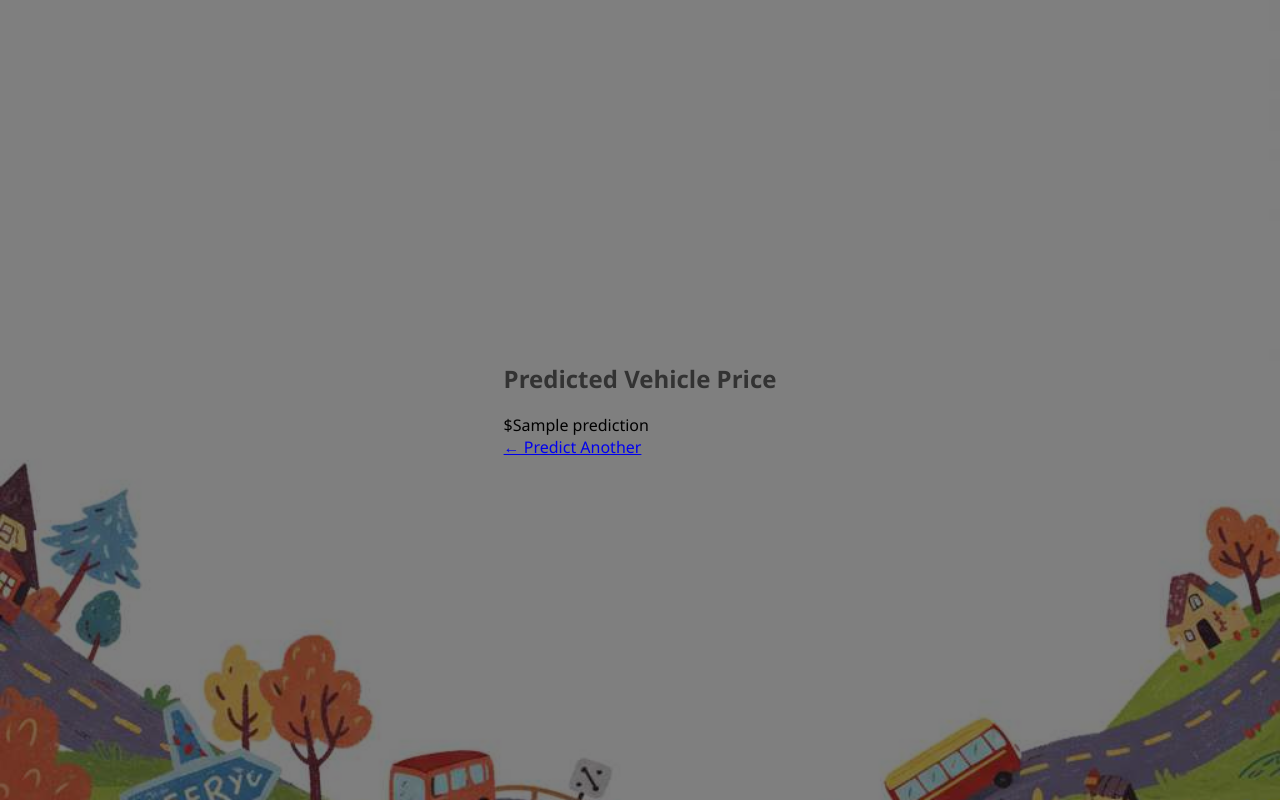
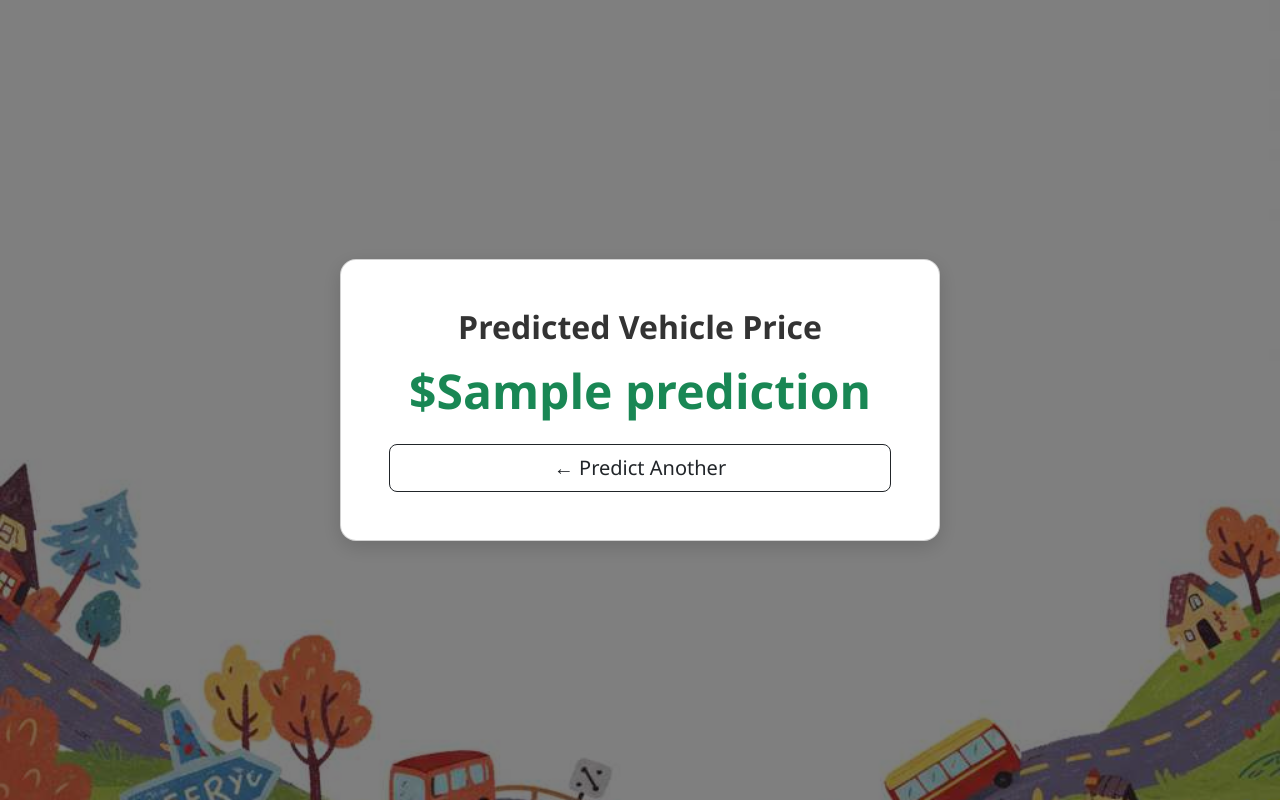
Before and after one commit to Hurmath123/Vehicle-Price-Prediction, a Flask app: template templates/result.html in a window 1280 px wide. Run offline with Flask 3, Linux system fonts and the light colour scheme; the template is opened without the code that fills it: most values are stand-ins (such as "Sample title", 1, 10 or a date in 2020); parts of the project's set-up code (start-up, migrations or seed data) failed here and were passed over.

Commit message:
result.html

```diff
--- a/templates/result.html
+++ b/templates/result.html
@@ -1,15 +1,17 @@
 <!DOCTYPE html>
-<html>
+<html lang="en">
 <head>
+    <meta charset="UTF-8">
     <title>Prediction Result</title>
+    <link rel="stylesheet" href="https://cdn.jsdelivr.net/npm/bootstrap@5.3.0/dist/css/bootstrap.min.css">
     <link rel="stylesheet" href="{{ url_for('static', filename='style.css') }}">
 </head>
 <body>
     <div class="overlay">
-        <div class="result-box">
-            <h2>Predicted Vehicle Price</h2>
-            <div class="price">${{ prediction }}</div>
-            <a href="/" class="btn btn-outline-dark">← Predict Another</a>
+        <div class="card text-center p-5">
+            <h2 class="mb-3">Predicted Vehicle Price</h2>
+            <div class="display-5 text-success fw-bold mb-4">${{ prediction }}</div>
+            <a href="/" class="btn btn-outline-dark btn-lg">← Predict Another</a>
         </div>
     </div>
 </body>
```
